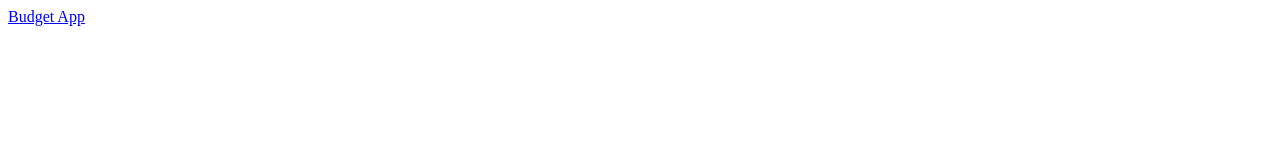
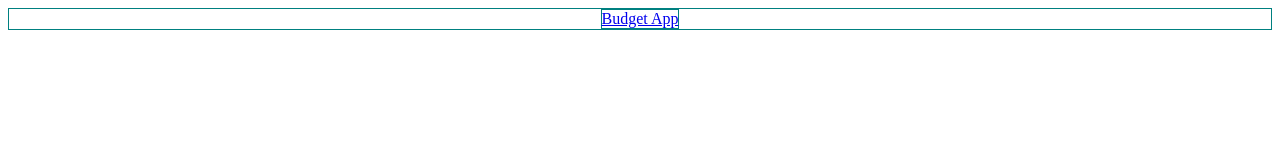
Before and after one commit to Dan-Y-Ko/udemyjavascriptcourse, a plain HTML site: page index.html in a window 1280 px wide. Drawn offline with Linux system fonts and the light colour scheme.

Commit message:
githubpages

```diff
--- a/index.html
+++ b/index.html
@@ -1,9 +1,36 @@
 <!DOCTYPE html>
 <html>
     <head>
+        <style type="text/css">
+            *
+            {
+                box-sizing: border-box;
+            }
 
+            html, body
+            {
+                height: 100vh;
+            }
+
+            .container
+            {
+                display: flex;
+                flex-direction: row;
+                justify-content: center;
+                border: 1px solid teal;
+            }
+
+            .link-1
+            {
+                border: 1px solid teal;
+            }
+        </style>
     </head>
     <body>
-        <a href="/udemyjavascriptcourse/Budgety/index.html">Budget App</a>
+        <div class="container">
+            <div class="link-1">
+                <a href="/udemyjavascriptcourse/Budgety/index.html">Budget App</a>
+            </div>
+        </div>
     </body>
 </html>
```
